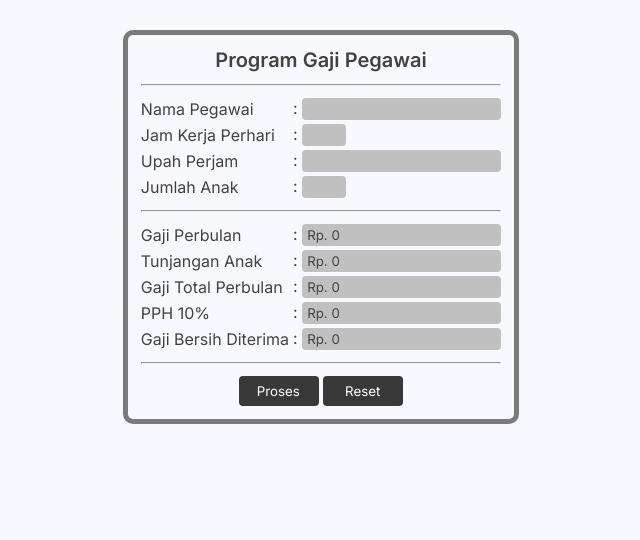
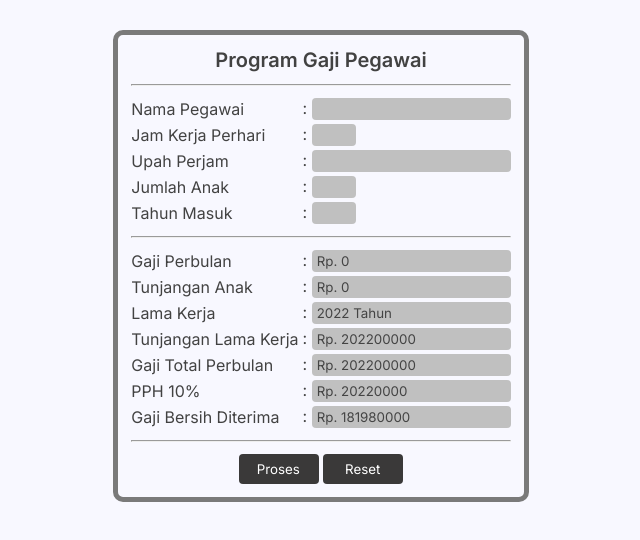
Before and after one commit to FajarWG/Web-Program-Gaji-Karyawan, a plain HTML site: page index.html in a window 1280 px wide. Both pictures are taken after a click on the button "Proses". Shown: the whole page, without its empty margins (319-959 px from the left). Drawn offline with Linux system fonts and the light colour scheme.

Commit message:
Update tahun masuk dan tunjangan anak

```diff
--- a/gaji.js
+++ b/gaji.js
@@ -2,15 +2,22 @@ function proses (){
     let jamKerja = document.form.jam.value
     let upah = document.form.upah.value
     let anak = document.form.anak.value
+    let tahunMasuk = document.form.tahunMasuk.value
+
+    if (anak > 2) anak = 2;
 
     let gaji = (upah * jamKerja) * 20
     let tAnak = (0.1 * anak) * gaji
-    let totalGaji = gaji + tAnak
+    let lamaKerja = 2022 - tahunMasuk
+    let tLamaKerja = lamaKerja * 100000
+    let totalGaji = gaji + tAnak + tLamaKerja
     let pph = totalGaji * 0.1
     let gajiBersih = totalGaji - pph
 
     document.form.gaji.value = "Rp. "+ gaji
     document.form.tanak.value = "Rp. "+ tAnak
+    document.form.lamakerja.value = lamaKerja + " Tahun"
+    document.form.tlamakerja.value = "Rp. " + tLamaKerja
     document.form.totalgaji.value = "Rp. "+ totalGaji
     document.form.pph.value = "Rp. "+ pph
     document.form.gajibersih.value = "Rp. "+ gajiBersih
--- a/index.html
+++ b/index.html
@@ -30,6 +30,10 @@
             <td>Jumlah Anak </td>
             <td>: <input name="anak" size="1"></td>
         </tr>
+        <tr>
+            <td>Tahun Masuk </td>
+            <td>: <input name="tahunMasuk" size="1"></td>
+        </tr>
         <tr><td colspan=2><hr></td></tr>
         <tr>
             <td>Gaji Perbulan</td>
@@ -38,6 +42,14 @@
         <tr>
             <td>Tunjangan Anak</td>
             <td>: <input name=tanak size="20"></td>
+        </tr>
+        <tr>
+            <td>Lama Kerja</td>
+            <td>: <input name=lamakerja size="20"></td>
+        </tr>
+        <tr>
+            <td>Tunjangan Lama Kerja</td>
+            <td>: <input name=tlamakerja size="20"></td>
         </tr>
         <tr>
             <td>Gaji Total Perbulan </td>
```
